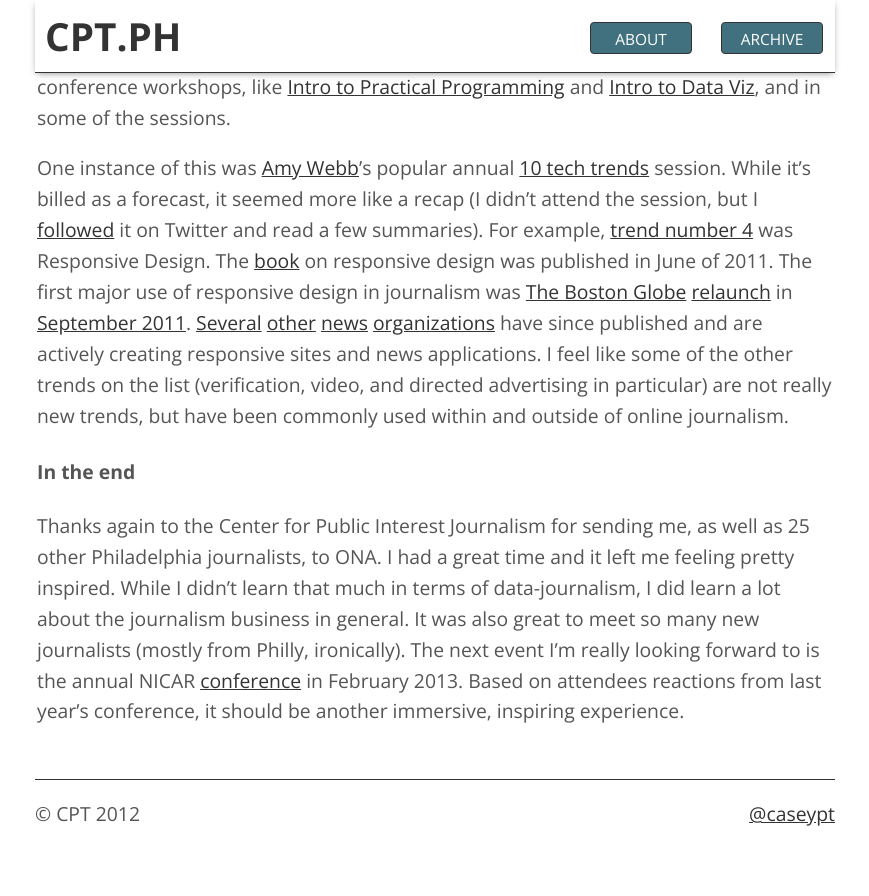
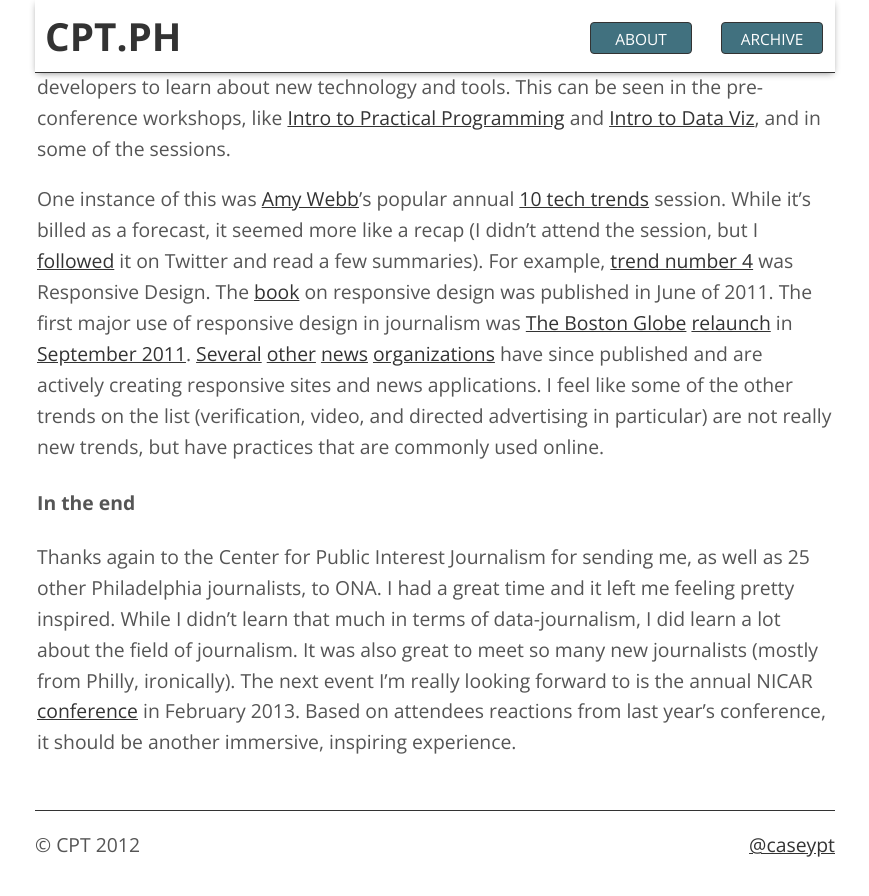
Before and after one commit to caseycesari/caseycesari.github.com, a Jekyll site: the page built from _posts/2012-09-25-ona12.md, in a window 1280 px wide and 900 px high, scrolled down 2803 px. Shown: the top 896 px of the window, without its empty margins (205-1074 px from the left). Built offline with Jekyll 4.4.1, drawn with Linux system fonts in a browser that asks for light colours; nearby versions of some CDN libraries; before the commit the page ends 3672 px from its top, so only the background shows below that; some of the changed text lies outside the part shown.

Commit message:
A few more edits

```diff
--- a/_posts/2012-09-25-ona12.md
+++ b/_posts/2012-09-25-ona12.md
@@ -27,8 +27,8 @@
 
 From a developer perspective, I was a bit underwhelmed with the conference offerings for data-journalists. This was more apparent in retrospect, but I think the conference is designed to have many high-level sessions for a broad audience. And, in many cases, rather than data-journalists furthering their skills, it serves as an opportunity for non-developers to learn about new technology and tools. This can be seen in the pre-conference workshops, like [Intro to Practical Programming](http://ona12.journalists.org/sessions/introduction-to-practical-programming/) and [Intro to Data Viz](http://ona12.journalists.org/sessions/intro-to-data-viz/), and in some of the sessions.
 
-One instance of this was [Amy Webb](https://twitter.com/webbmedia)'s popular annual [10 tech trends](http://webbmediagroup.com/blog/webbmedia-groups-secret-sauce) session. While it's billed as a forecast, it seemed more like a recap (I didn't attend the session, but I [followed](https://twitter.com/#!/search/%2310techtrends) it on Twitter and read a few summaries). For example, [trend number 4](http://gannettona2012.tumblr.com/post/32002584226/top-tech-trends) was Responsive Design. The [book](http://www.abookapart.com/products/responsive-web-design) on responsive design was published in June of 2011. The first major use of responsive design in journalism was [The Boston Globe](http://bostonglobe.com/) [relaunch](http://www.boston.com/bostonglobe/features/) in [September 2011](http://www.niemanlab.org/2011/09/four-observations-and-lots-of-questions-on-the-boston-globes-lovely-new-paywalled-site/). [Several](http://www.propublica.org) [other](http://www.chicagotribune.com/news/data/) [news](http://m.washingtonpost.com) [organizations](http://m.bbc.co.uk/news) have since published and are actively creating responsive sites and news applications. I feel like some of the other trends on the list (verification, video, and directed advertising in particular) are not really new trends, but have been commonly used within and outside of online journalism.
+One instance of this was [Amy Webb](https://twitter.com/webbmedia)'s popular annual [10 tech trends](http://webbmediagroup.com/blog/webbmedia-groups-secret-sauce) session. While it's billed as a forecast, it seemed more like a recap (I didn't attend the session, but I [followed](https://twitter.com/#!/search/%2310techtrends) it on Twitter and read a few summaries). For example, [trend number 4](http://gannettona2012.tumblr.com/post/32002584226/top-tech-trends) was Responsive Design. The [book](http://www.abookapart.com/products/responsive-web-design) on responsive design was published in June of 2011. The first major use of responsive design in journalism was [The Boston Globe](http://bostonglobe.com/) [relaunch](http://www.boston.com/bostonglobe/features/) in [September 2011](http://www.niemanlab.org/2011/09/four-observations-and-lots-of-questions-on-the-boston-globes-lovely-new-paywalled-site/). [Several](http://www.propublica.org) [other](http://www.chicagotribune.com/news/data/) [news](http://m.washingtonpost.com) [organizations](http://m.bbc.co.uk/news) have since published and are actively creating responsive sites and news applications. I feel like some of the other trends on the list (verification, video, and directed advertising in particular) are not really new trends, but have practices that are commonly used online.
 
 ####In the end
 
-Thanks again to the Center for Public Interest Journalism for sending me, as well as 25 other Philadelphia journalists, to ONA. I had a great time and it left me feeling pretty inspired. While I didn't learn that much in terms of data-journalism, I did learn a lot about the journalism business in general. It was also great to meet so many new journalists (mostly from Philly, ironically). The next event I'm really looking forward to is the annual NICAR [conference](http://www.ire.org/events-and-training/event/315/) in February 2013. Based on attendees reactions from last year's conference, it should be another immersive, inspiring experience.
+Thanks again to the Center for Public Interest Journalism for sending me, as well as 25 other Philadelphia journalists, to ONA. I had a great time and it left me feeling pretty inspired. While I didn't learn that much in terms of data-journalism, I did learn a lot about the field of journalism. It was also great to meet so many new journalists (mostly from Philly, ironically). The next event I'm really looking forward to is the annual NICAR [conference](http://www.ire.org/events-and-training/event/315/) in February 2013. Based on attendees reactions from last year's conference, it should be another immersive, inspiring experience.
```
Also changed, not shown: other parts of _posts/2012-09-25-ona12.md (+1 -1 lines).
